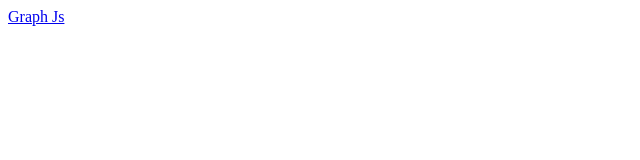
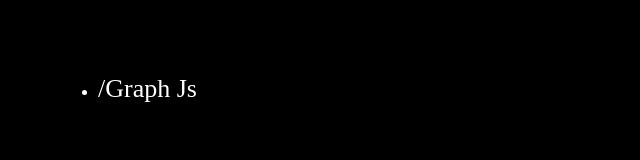
Before and after one commit to Andreff16/andreff16.github.io, a plain HTML site: page index.html in a window 1280 px wide. Shown: the whole page, without its empty margins (0-640 px from the left). Drawn offline with Linux system fonts and the light colour scheme.

Commit message:
Something like hub

```diff
--- /dev/null
+++ b/css/main.css
@@ -0,0 +1,18 @@
+body {
+	background-color: #000;
+	padding: 50px;
+}
+
+a {
+	text-decoration: none;
+	color: #fff;
+	font-size: 26px;
+}
+
+li {
+	color: #fff;
+}
+
+a:hover {
+	text-decoration: underline;
+}
--- a/index.html
+++ b/index.html
@@ -2,9 +2,12 @@
 <html>
 	<head>
 		<meta charset="utf-8"/>
+		<link rel="stylesheet" href="css/main.css">
 		<title>Andreff's Git</title>
 	</head>
 	<body>
-		<a href="graph_js">Graph Js</a>
+		<ul>
+			<li><a href="graph_js">/Graph Js</a></li>
+		</ul>
 	</body>
 </html>
```
